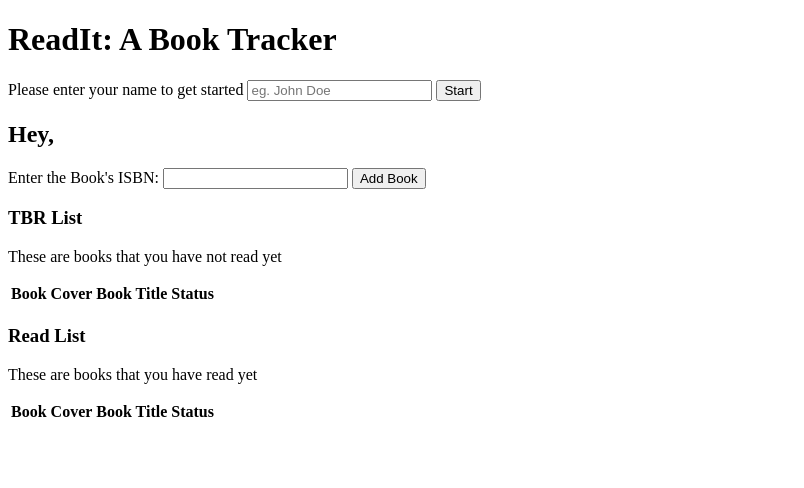
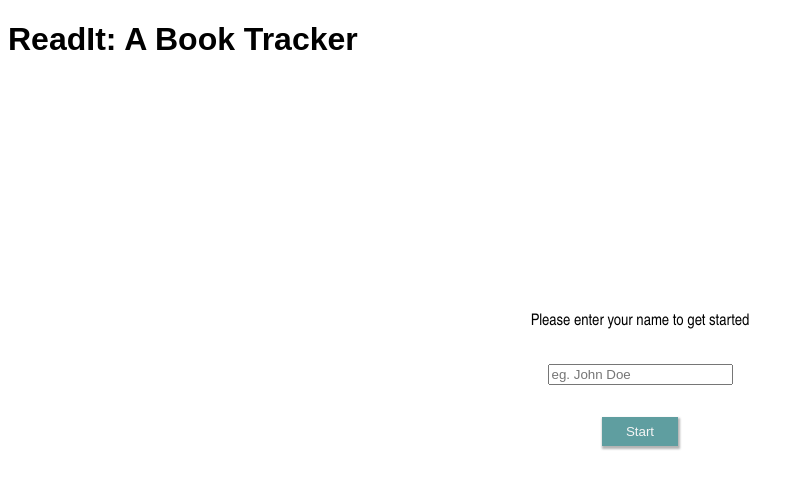
Before and after one commit to MuthoniMN/reading-tracker, a plain HTML site: page index.html in a window 1280 px wide. Shown: the whole page, without its empty margins (0-804 px from the left). Drawn offline with Linux system fonts and the light colour scheme.

Commit message:
adding styling

```diff
--- a/css/style.css
+++ b/css/style.css
@@ -0,0 +1,55 @@
+body{
+    font-family: 'Arial Narrow', Arial, sans-serif;
+}
+
+h1, h2, h3{
+    font-family:fantasy;
+}
+
+p{
+    opacity: .5;
+}
+
+form{
+    width: 50%;
+    min-width: 300px;
+    height: 75vh;
+    margin: 0 auto;
+    display: flex;
+    flex-direction: column;
+    gap: 32px;
+    align-items: center;
+    justify-content: center;
+}
+
+section{
+    display: none;
+}
+
+button{
+    background: cadetblue;
+    color: whitesmoke;
+    border: none;
+    padding: 7px 24px;
+    box-shadow: 1px 2px 2px 1px #0000004b;
+    cursor: pointer;
+}
+
+label{
+    display: block;
+}
+
+table{
+    width: 100%;
+}
+
+tr > *{
+    width: 33.3333%;
+    margin: 0;
+}
+
+th{
+    background: cadetblue;
+    border: 1px solid darkslateblue;
+    color: whitesmoke;
+}
--- a/index.html
+++ b/index.html
@@ -4,6 +4,8 @@
         <meta charset="UTF-8">
         <meta name="viewport" content="width=device-width, initial-scale=1.0">
         <title>ReadIt: A Book Tracker</title>
+
+        <link rel="stylesheet" href="css/style.css">
     </head>
     <body>
         <h1>ReadIt: A Book Tracker</h1>
```
